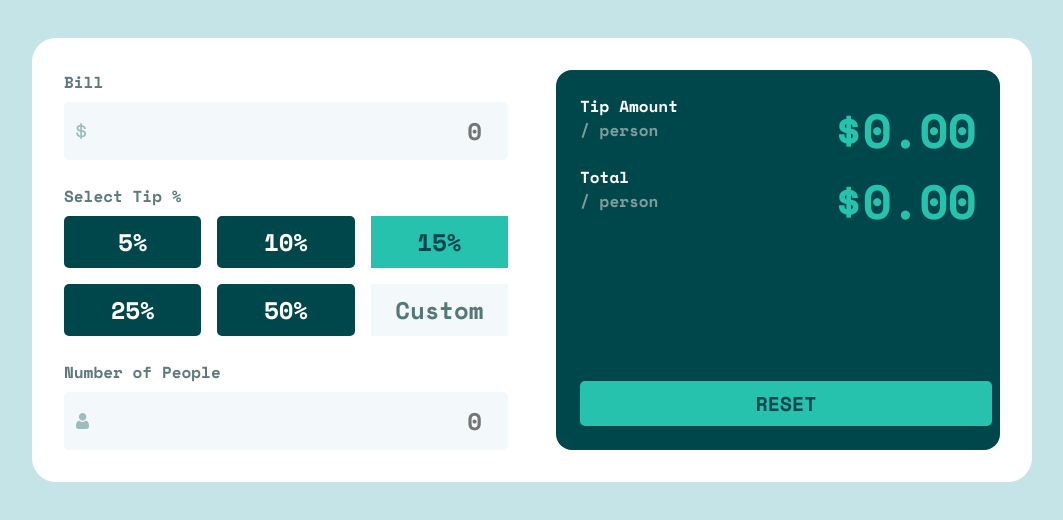
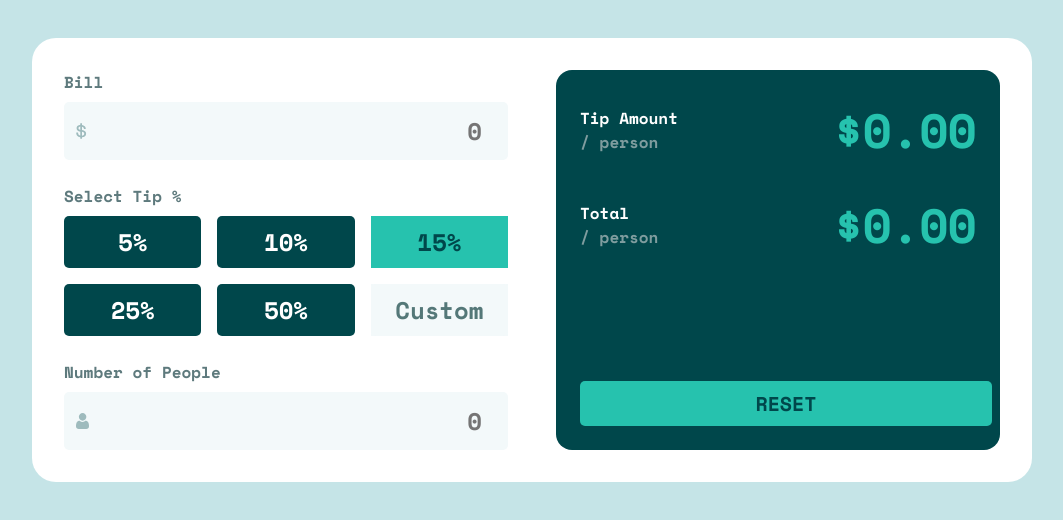
Before and after one commit to Odiesta/tip-calculator-app, a website: page index.html in a window 1280 px wide. Shown: the part 186-706 px from the top of the page, without its empty margins (108-1171 px from the left). Drawn offline with nearby package versions, Linux system fonts and the light colour scheme.

Commit message:
refactor styles for calculator and result components; enhance layout with flexbox and spacing adjustments

```diff
--- a/sass/_calculator.scss
+++ b/sass/_calculator.scss
@@ -35,13 +35,22 @@
     background-color: v.$green-900;
     padding: v.$spacing-300;
     border-radius: v.$spacing-200;
+    display: flex;
+    flex-direction: column;
+    justify-content: space-between;
+    gap: v.$spacing-400;
 
     @media screen and (min-width: 64rem) {
       margin-top: 0;
-      display: flex;
-      flex-direction: column;
-      justify-content: space-between;
     }
+  }
+}
+
+.result {
+  &__wrapper {
+    display: flex;
+    flex-direction: column;
+    gap: v.$spacing-300;
   }
 }
 
--- a/sass/result-text.scss
+++ b/sass/result-text.scss
@@ -9,6 +9,7 @@
   &__text {
     @include v.text-preset-5;
     color: v.$white;
+    margin: auto 0;
 
     &--sub {
       color: v.$grey-400;
```
Also changed, not shown: style/main.css, 1 other file.
